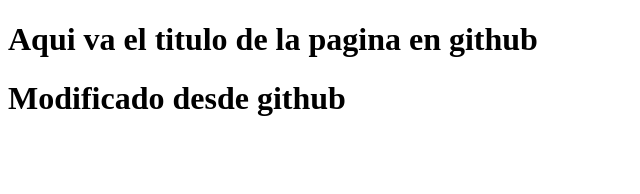
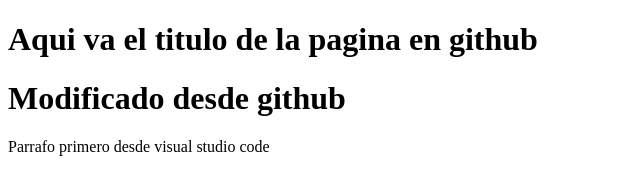
Before and after one commit to mauriciopreciado94/proyectovisual, a plain HTML site: page index.html in a window 1280 px wide. Shown: the whole page, without its empty margins (0-640 px from the left). Drawn offline with Linux system fonts and the light colour scheme.

Commit message:
Agregando tercer coomit desde vs

```diff
--- a/index.html
+++ b/index.html
@@ -9,5 +9,6 @@
 <body>
     <h1>Aqui va el titulo de la pagina en github</h1>
     <h1>Modificado desde github</h1>
+    <p>Parrafo primero desde visual studio code</p>
 </body>
 </html>
```
